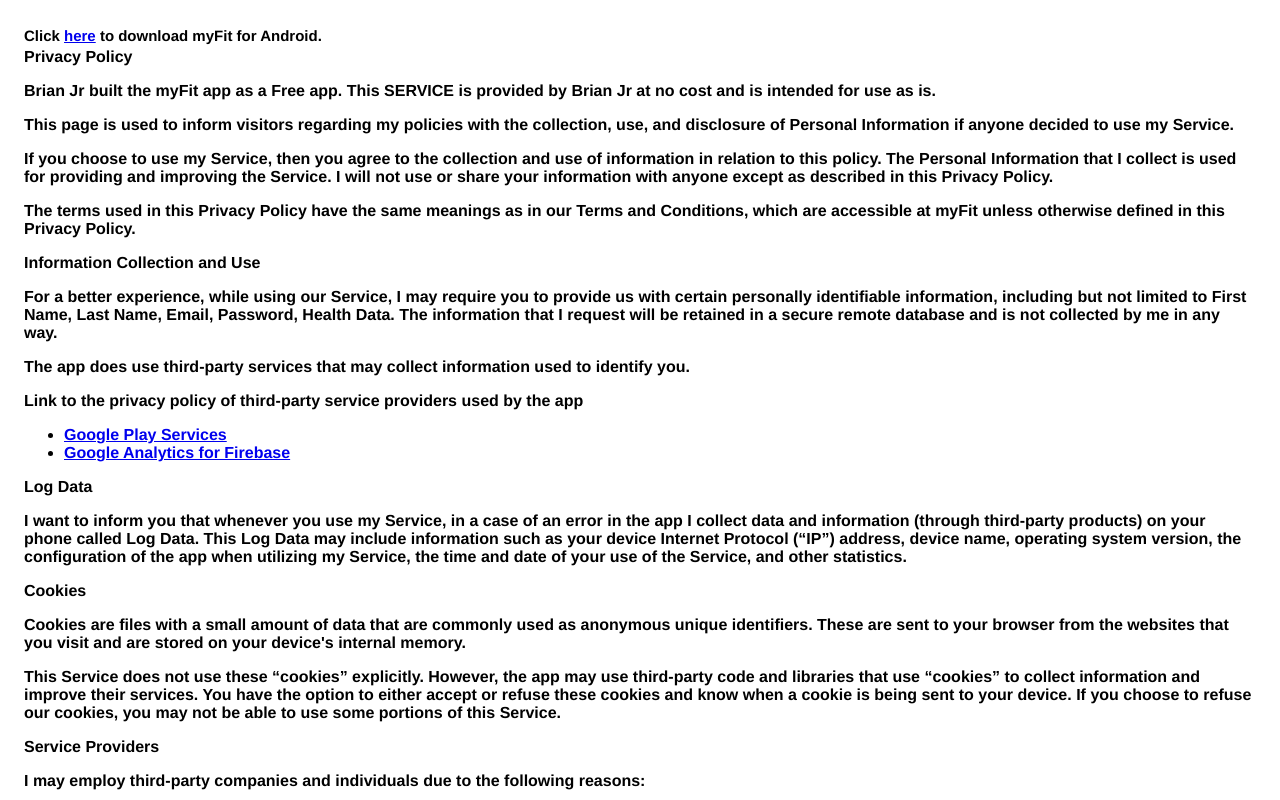
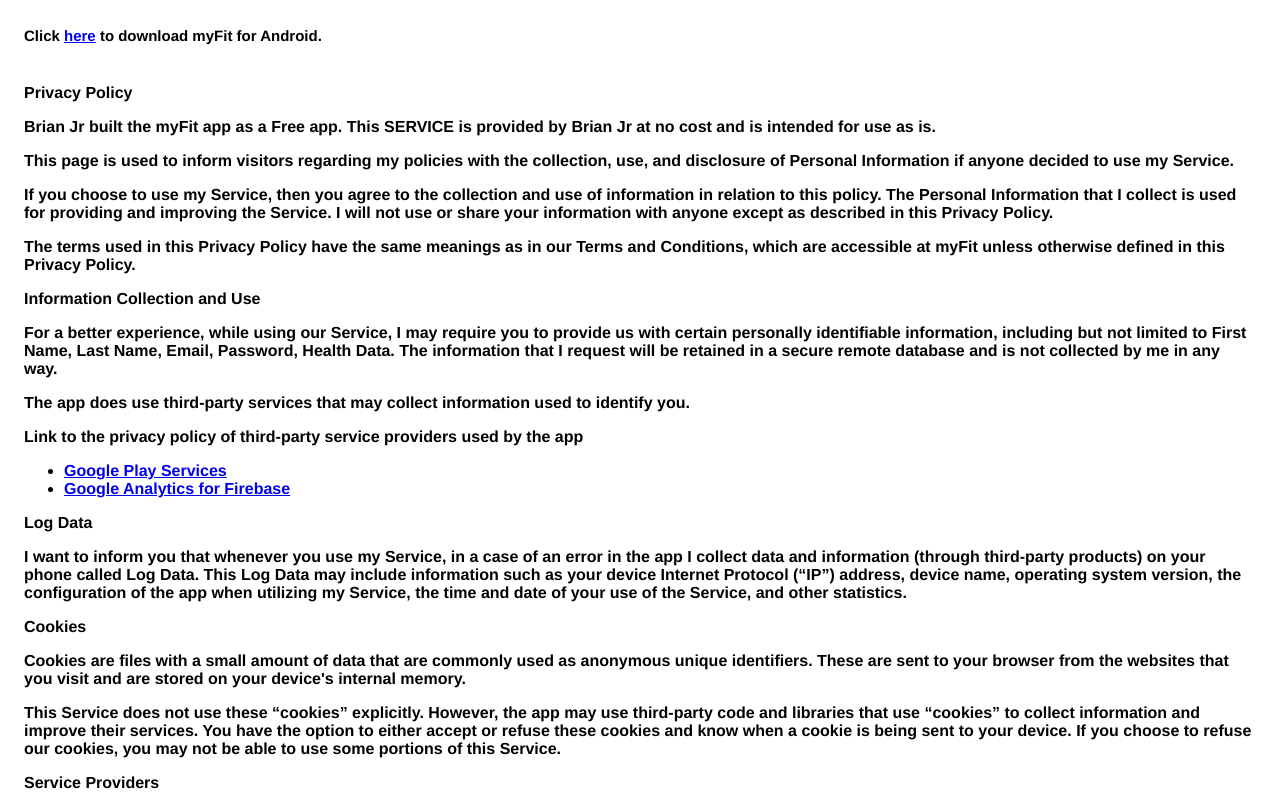
Before and after one commit to myFit-app/myFit-app.github.io, a plain HTML site: page index.html in a window 1280 px wide. Shown: the top 800 px of the page. Drawn offline with Linux system fonts and the light colour scheme.

Commit message:
adds spacing

```diff
--- a/index.html
+++ b/index.html
@@ -11,6 +11,7 @@
     <div style="line-height: 1.5;"><span style="font-size: 15px;"><span data-custom-class="body_text">
             <strong>Click </strong></span></span><a data-custom-class="link" href="https://myfit-app.github.io/"><span style="font-size: 15px;"><span data-custom-class="body_text"><strong>here</strong></span></span></a><span style="font-size: 15px;"><span data-custom-class="body_text"><strong> to download myFit for Android.
     </div>
+    <div><br></br></div>
     <strong>Privacy Policy</strong> <p>
                   Brian Jr built the myFit app as
                   a Free app. This SERVICE is provided by
```
